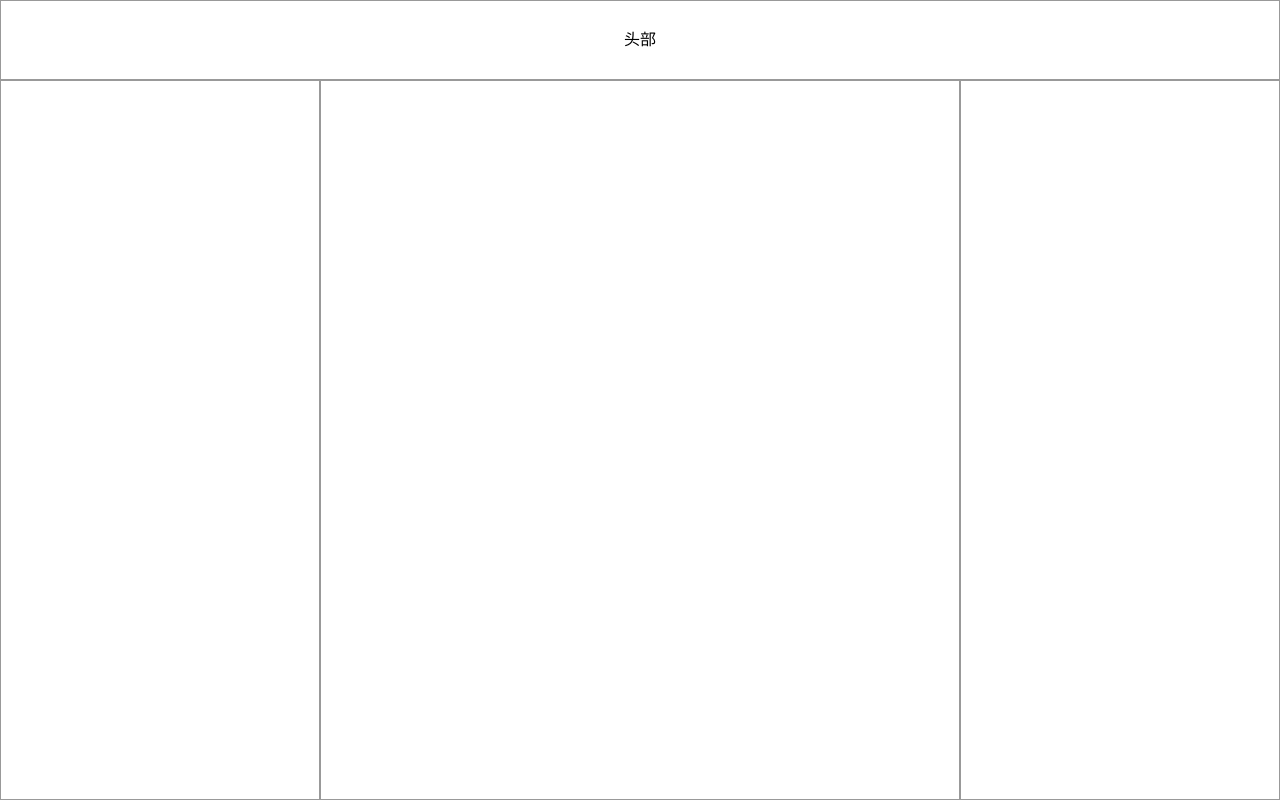
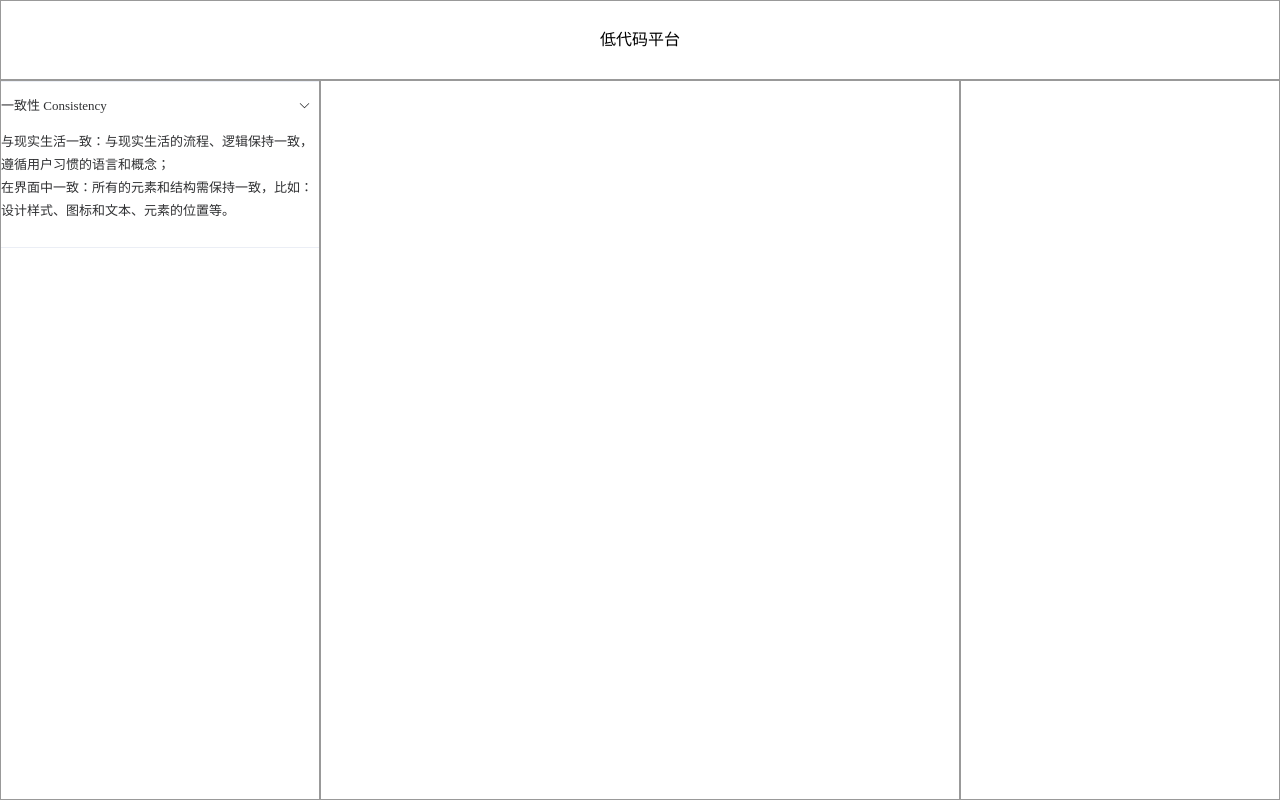
Before and after one commit to LiuDingBang666/simple-low-code, a Vue app in the folder draw-low-code/: page / in a window 1280 px wide. Built offline with nearby package versions, Linux system fonts and the light colour scheme.

Commit message:
feat(draw): 添加基础组件和功能
- 新增 DrawComponent 组件
- 在 DrawLowCode 组件中集成 DrawComponent
- 添加 ZIP 文件生成功能
- 创建 render.ts 渲染器文件

```diff
--- a/draw-low-code/package.json
+++ b/draw-low-code/package.json
@@ -17,6 +17,8 @@
     "@types/node": "^24.3.0",
     "axios": "^1.11.0",
     "element-plus": "^2.11.1",
+    "file-saver": "^2.0.5",
+    "jszip": "^3.10.1",
     "normalize.css": "^8.0.1",
     "pinia": "^3.0.3",
     "pinia-plugin-persistedstate": "^4.5.0",
--- a/draw-low-code/src/pages/draw/DrawLowCode.vue
+++ b/draw-low-code/src/pages/draw/DrawLowCode.vue
@@ -6,10 +6,12 @@
 
 <template>
   <el-row class="header">
-    <el-col class="header-column" :span="24">头部</el-col>
+    <el-col class="header-column" :span="24">{{ title }}</el-col>
   </el-row>
   <el-row class="content">
-    <el-col class="components" :span="6"></el-col>
+    <el-col class="components" :span="6">
+      <DrawComponent />
+    </el-col>
     <el-col class="content" :span="12"></el-col>
     <el-col class="setting" :span="6"></el-col>
   </el-row>
@@ -18,6 +20,9 @@
 <script setup lang="ts">
 import useSchemeStore from '@/store/useSchemeStore.ts'
 import { onMounted } from 'vue'
+import DrawComponent from '@/pages/draw/component/DrawComponent.vue'
+
+const title = import.meta.env.VITE_APP_TITLE
 
 let scheme = useSchemeStore()
 onMounted(() => {
@@ -39,6 +44,9 @@ onMounted(() => {
 
 .content {
   height: 90vh;
+  .components {
+    overflow-x: hidden;
+  }
 }
 
 .el-col {
--- /dev/null
+++ b/draw-low-code/src/pages/draw/component/DrawComponent.vue
@@ -0,0 +1,24 @@
+<!--
+@description: TODO 脱拽组件
+@author: liudingbang
+@date: 2025/9/1 16:43
+-->
+
+<template>
+  <el-collapse v-model="activeName" accordion>
+    <el-collapse-item title="一致性 Consistency" name="1">
+      <div>与现实生活一致：与现实生活的流程、逻辑保持一致，遵循用户习惯的语言和概念；</div>
+      <div>
+        在界面中一致：所有的元素和结构需保持一致，比如：设计样式、图标和文本、元素的位置等。
+      </div>
+    </el-collapse-item>
+  </el-collapse>
+</template>
+
+<script setup lang="ts">
+import { ref } from 'vue'
+
+const activeName = ref('1')
+</script>
+
+<style scoped lang="scss"></style>
--- /dev/null
+++ b/draw-low-code/src/pages/draw/render/render.ts
@@ -0,0 +1,6 @@
+/**
+ * @name: 名称
+ * @description: TODO 渲染器
+ * @author: liudingbang
+ * @date: 2025/9/1 16:53
+ */
```
Also changed, not shown: draw-low-code/src/utils/zip.ts (added, +23 -0 lines).
